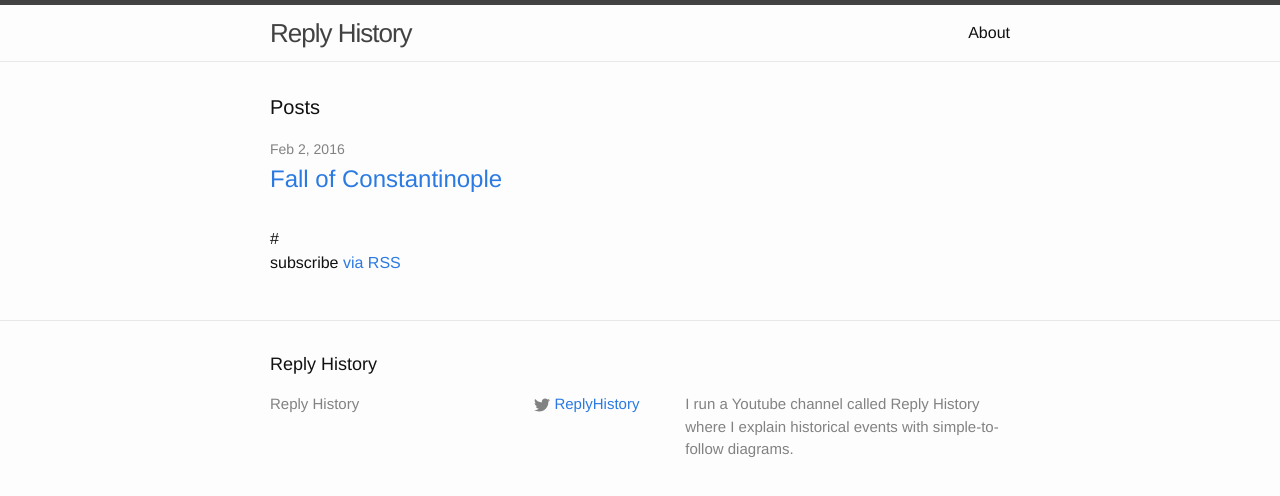
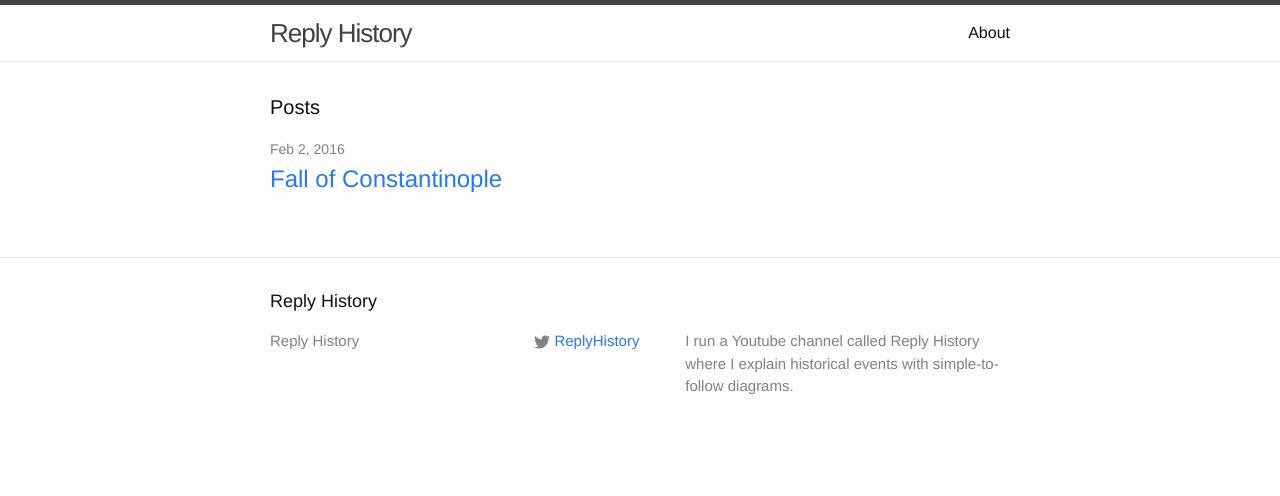
Before and after one commit to ReplyHistory/ReplyHistory.github.io, a Jekyll site: the page built from index.html, in a window 1280 px wide. Shown: the top 496 px of the page. Built offline with Jekyll 4.4.1, drawn with Linux system fonts in a browser that asks for light colours.

Commit message:
Update index.html

```diff
--- a/index.html
+++ b/index.html
@@ -18,6 +18,6 @@ layout: default
     {% endfor %}
   </ul>
 
-#  <p class="rss-subscribe">subscribe <a href="{{ "/feed.xml" | prepend: site.baseurl }}">via RSS</a></p>
+
 
 </div>
```
